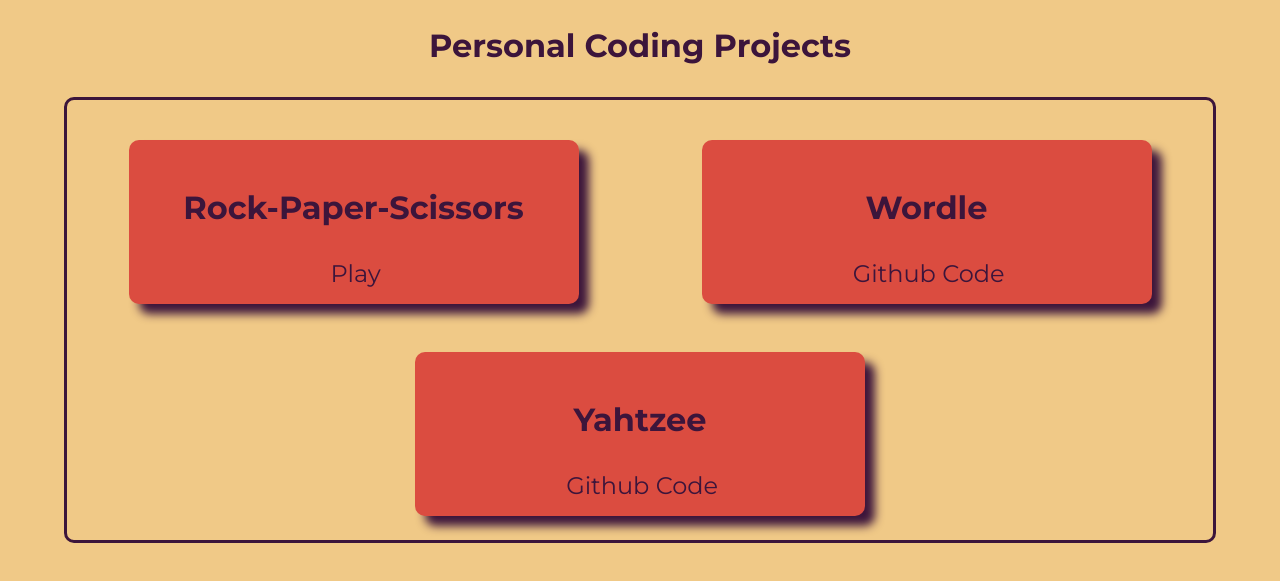
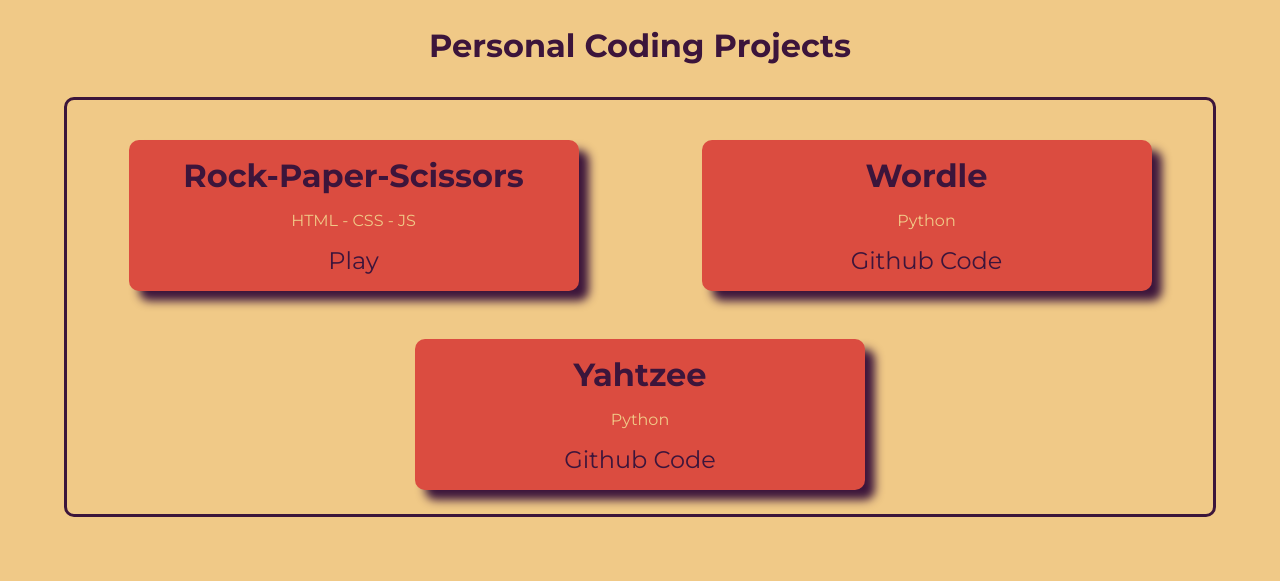
Before and after one commit to bobg207/my-site, a plain HTML site: page portfolio.html in a window 1280 px wide. Shown: the part 133-714 px from the top of the page. Drawn offline with Linux system fonts and the light colour scheme.

Commit message:
portfolio page

```diff
--- a/css-files/portfolio.css
+++ b/css-files/portfolio.css
@@ -39,6 +39,11 @@
 
 .project h3 {
   font-size: 2rem;
+  margin: 0;
+}
+
+.project-info {
+  color: #f0c987;
 }
 
 .play {
--- a/portfolio.html
+++ b/portfolio.html
@@ -34,16 +34,19 @@
         <div class="project">
           <h3>Rock-Paper-Scissors</h2>
           <img src="" alt="">
+          <p class="project-info">HTML - CSS - JS</p>
           <a href="rps.html" class="play">Play</a>
         </div>
         <div class="project">
           <h3>Wordle</h2>
           <img src="" alt="">
+          <p class="project-info">Python</p>
           <a href="https://github.com/bobg207/wordle.git" class="play" target="_blank">Github Code</a>
         </div>
         <div class="project">
           <h3>Yahtzee</h2>
           <img src="" alt="">
+          <p class="project-info">Python</p>
           <a href="https://github.com/bobg207/yahtzee.git" class="play" target="_blank">Github Code</a>
         </div>
       </div>
```
